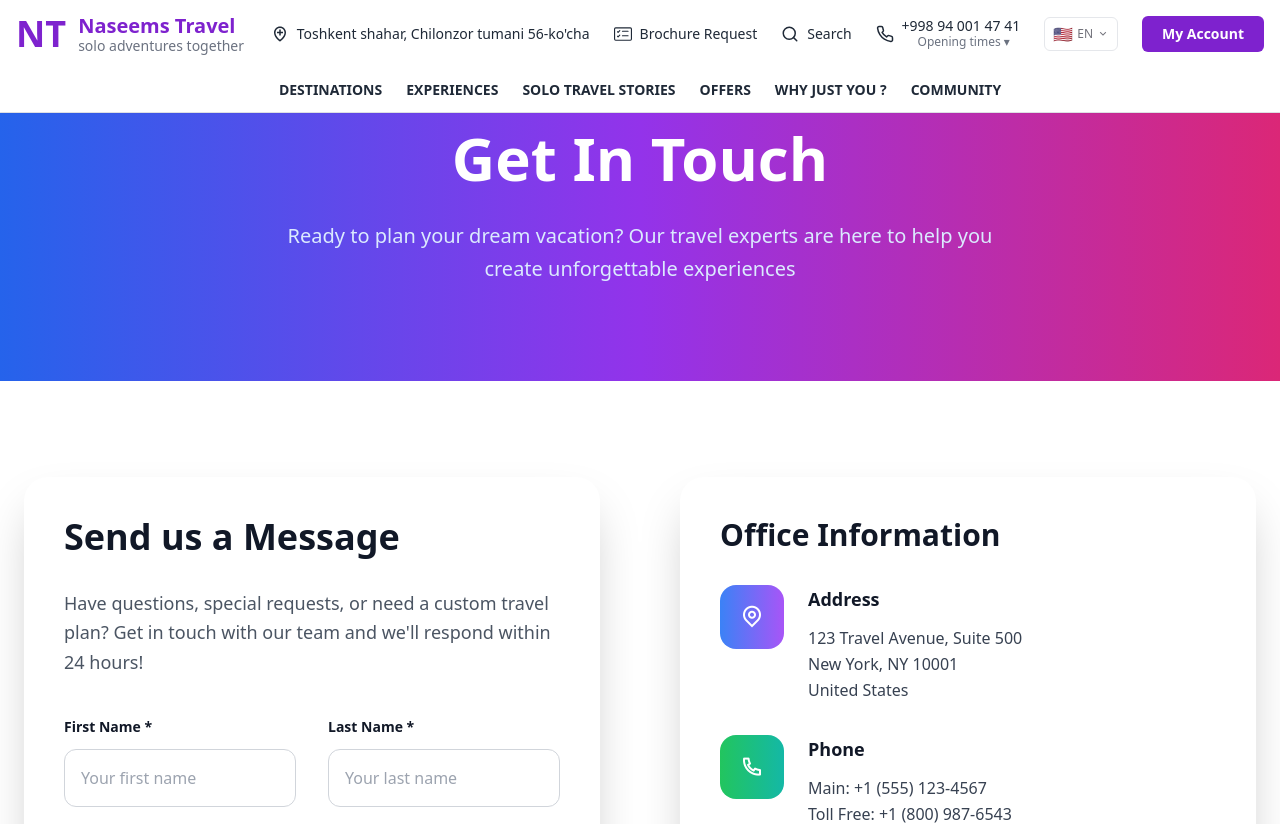
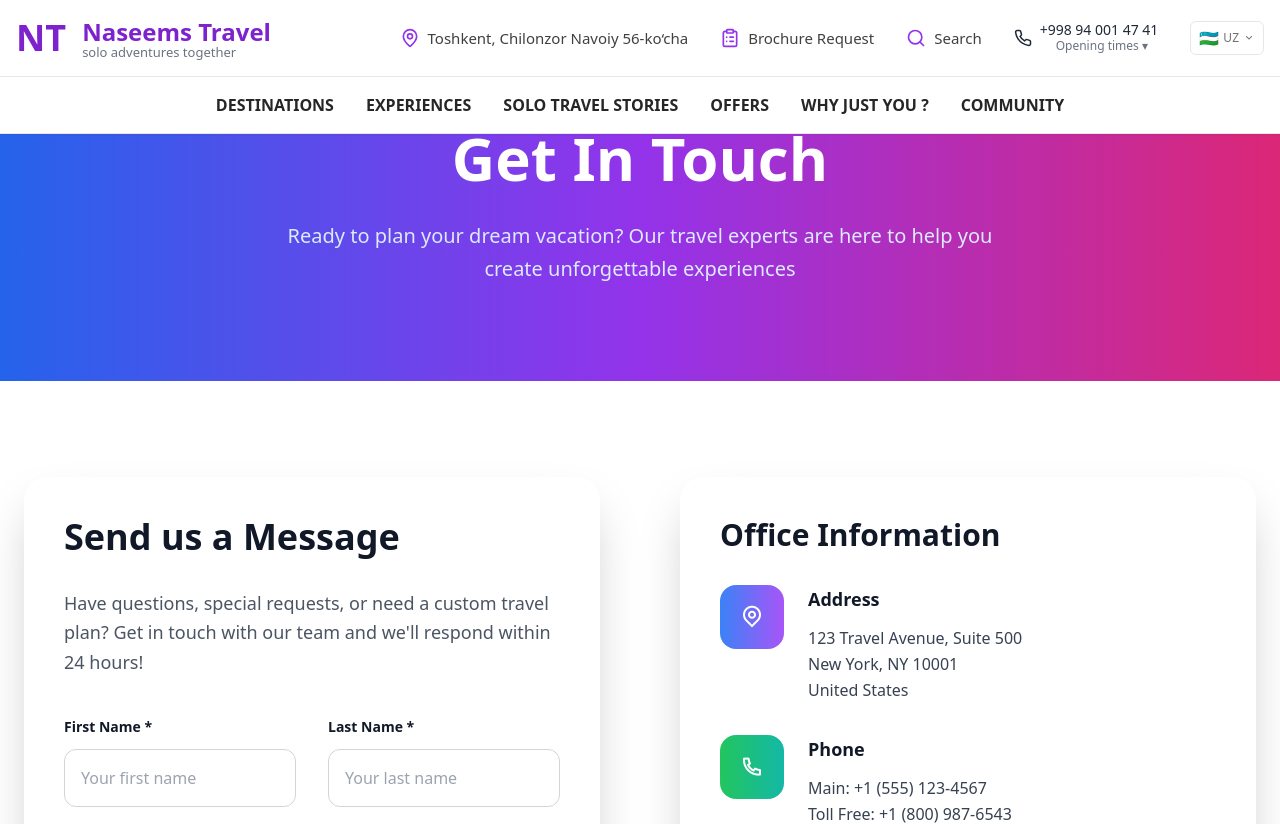
Before and after one commit to Husanjonazamov/naseems-travel-front, a Next.js app: page /contact in a window 1280 px wide. Shown: the top 824 px of the page. Built offline with nearby package versions, Linux system fonts and the light colour scheme.

Commit message:
New g4f version: 0.5.8.0 (current: 0.3.9.7) | pip install -U g4f

```diff
--- a/components/Header.tsx
+++ b/components/Header.tsx
@@ -2,136 +2,101 @@
 
 import Link from 'next/link';
 import { useState } from 'react';
+import { Phone, Search, Menu, X, ClipboardList, MapPin } from 'lucide-react';
 import LanguageSwitcher from './LanguageSwitcher';
-import { FiPhone, FiSearch, FiMenu, FiX } from 'react-icons/fi';
-import { BsCardChecklist } from 'react-icons/bs';
-import { BiLocationPlus } from 'react-icons/bi';
 import PhoneSection from './PhoneSelect';
 
 export default function Header() {
   const [isMenuOpen, setIsMenuOpen] = useState(false);
-  const [isSearchOpen, setIsSearchOpen] = useState(false);
+  const [currentLang, setCurrentLang] = useState('uz');
 
   return (
-    <header className="w-full fixed top-0 z-50 bg-white border-b border-gray-200">
-      {/* Top Bar */}
-      <div className="bg-white">
-        <div className="max-w-[1280px] mx-auto flex justify-between items-center px-4 py-3">
+    <header className="w-full fixed top-0 z-50 bg-white border-b border-gray-200 shadow-sm text-base">
+      {/* Top Section */}
+      <div className="max-w-[1280px] mx-auto px-4 py-4 flex justify-between items-center">
         {/* Logo */}
-          <Link href="/" className="flex items-center gap-3">
-            <div className="text-4xl text-purple-700">
-              <span className="font-bold">NT</span>
-            </div>
+        <Link href="/" className="flex items-center gap-4">
+          <div className="text-4xl font-extrabold text-purple-700">NT</div>
           <div className="leading-tight">
-              <h1 className="text-xl font-semibold text-purple-700">Naseems Travel</h1>
-              <p className="text-sm text-gray-500 -mt-1">solo adventures together</p>
+            <h1 className="text-2xl font-bold text-purple-700">Naseems Travel</h1>
+            <p className="text-[13px] text-gray-500 -mt-1">solo adventures together</p>
           </div>
         </Link>
 
-          {/* Desktop Right Side */}
-          <div className="hidden md:flex items-center gap-6 relative">
-            <div className='flex items-center gap-2 text-sm text-gray-800 transition-all duration-300'>
-              <BiLocationPlus className='text-lg' />
-              <span>Toshkent shahar, Chilonzor tumani 56-ko'cha</span>
+        {/* Desktop Right */}
+        <div className="hidden md:flex items-center gap-8">
+          <div className="flex items-center gap-2 text-neutral-700 text-[15px]">
+            <MapPin size={20} className="text-purple-600" />
+            <span>Toshkent, Chilonzor Navoiy 56-ko‘cha</span>
           </div>
 
-            <div className="flex items-center gap-2 text-sm text-gray-800 transition-all duration-300">
-              <BsCardChecklist className="text-lg" />
+          <div className="flex items-center gap-2 text-neutral-700 text-[15px]">
+            <ClipboardList size={20} className="text-purple-600" />
             <span>Brochure Request</span>
           </div>
 
-            {/* Search */}
-            <div className="flex items-center gap-2 text-sm text-gray-800 relative h-[30px]">
-                <>
-                  <FiSearch
-                    className="text-lg cursor-pointer"
-                    onClick={() => setIsSearchOpen(true)}
-                  />
-                  <span className="cursor-pointer" onClick={() => setIsSearchOpen(true)}>
-                    Search
-                  </span>
-                </>
+          <div className="flex items-center gap-2 cursor-pointer text-neutral-700 text-[15px]">
+            <Search size={20} className="text-purple-600" />
+            <span>Search</span>
           </div>
 
           <PhoneSection />
-            <LanguageSwitcher currentLang="en" onLanguageChange={() => {}} />
 
-            <button className="bg-purple-700 hover:bg-purple-800 text-white px-5 py-2 rounded-md text-sm font-semibold">
-              My Account
-            </button>
+          <LanguageSwitcher currentLang={currentLang} onLanguageChange={setCurrentLang} />
 
         </div>
 
-          {/* Mobile Hamburger */}
+        {/* Mobile Menu Toggle */}
         <div className="md:hidden flex items-center gap-3">
-            {/* LanguageSwitcher mobilda ham ko‘rinadi */}
-            <div className="md:hidden">
-              <LanguageSwitcher currentLang="en" onLanguageChange={() => {}} />
-            </div>
+          <LanguageSwitcher currentLang={currentLang} onLanguageChange={setCurrentLang} />
           <button onClick={() => setIsMenuOpen(!isMenuOpen)}>
-              {isMenuOpen ? <FiX size={22} /> : <FiMenu size={22} />}
+            {isMenuOpen ? <X size={26} /> : <Menu size={26} />}
           </button>
-          </div>
         </div>
       </div>
 
       {/* Mobile Menu */}
       {isMenuOpen && (
-        <div className="md:hidden bg-white border-t border-gray-200 px-4 py-4 space-y-4">
-          <div className="flex items-center gap-2 text-sm text-gray-800">
-            <BsCardChecklist className="text-lg" />
+        <div className="md:hidden bg-white border-t border-gray-200 px-4 py-5 space-y-5 text-neutral-800 text-base">
+          <div className="flex items-center gap-2">
+            <ClipboardList size={20} className="text-purple-600" />
             <span>Brochure Request</span>
           </div>
 
-          <div className="flex items-center gap-2 text-sm text-gray-800">
-            <FiSearch className="text-lg" />
+          <div className="flex items-center gap-2">
+            <Search size={20} className="text-purple-600" />
             <input
               type="text"
               placeholder="Search..."
-              className="border border-gray-300 rounded-md px-2 py-1 w-full"
+              className="border border-gray-300 rounded-md px-3 py-2 w-full"
             />
           </div>
 
-          {/* Mobile nav links */}
-          <div className="flex flex-col gap-3 text-sm font-semibold text-gray-800">
-            <Link href="/">DESTINATIONS</Link>
-            <Link href="/">EXPERIENCEDESTINATIONSS</Link>
-            <Link href="/">SOLO TRAVEL STORIES</Link>
-            <Link href="/">OFFERS</Link>
-            <Link href="/">WHY JUST YOU ?</Link>
-            <Link href="/">COMMUNITY</Link>
+          <div className="flex flex-col gap-4 font-semibold text-[16px]">
+            {['DESTINATIONS', 'EXPERIENCES', 'SOLO TRAVEL STORIES', 'OFFERS', 'WHY JUST YOU ?', 'COMMUNITY'].map((item, idx) => (
+              <Link key={idx} href="/" className="hover:text-purple-700 transition">{item}</Link>
+            ))}
           </div>
 
           <PhoneSection />
 
-          <button className="w-full bg-purple-700 hover:bg-purple-800 text-white py-2 rounded-md text-sm font-semibold">
-            My Account
-          </button>
         </div>
       )}
 
       {/* Desktop Navigation */}
-      <nav className="bg-white shadow-sm hidden md:block">
-        <div className="max-w-[1280px] mx-auto px-4 py-3 flex justify-center gap-6 text-sm font-semibold text-gray-800">
-          {[
-            'DESTINATIONS',
-            'EXPERIENCES',
-            'SOLO TRAVEL STORIES',
-            'OFFERS',
-            'WHY JUST YOU ?',
-            'COMMUNITY',
-          ].map((label, idx) => (
+      <nav className="hidden md:block bg-white border-t">
+        <div className="max-w-[1280px] mx-auto px-4 py-4 flex justify-center gap-8 font-semibold text-[16px] text-neutral-800">
+          {['DESTINATIONS', 'EXPERIENCES', 'SOLO TRAVEL STORIES', 'OFFERS', 'WHY JUST YOU ?', 'COMMUNITY'].map((item, idx) => (
             <Link
               key={idx}
               href="/"
-              className="relative inline-block after:absolute after:bottom-0 after:left-0 after:h-[2px] after:w-0 after:bg-purple-700 after:transition-all after:duration-300 hover:after:w-full"
+              className="relative hover:text-purple-700 transition after:absolute after:bottom-0 after:left-0 after:w-0 after:h-[2px] after:bg-purple-700 after:transition-all after:duration-300 hover:after:w-full"
             >
-              {label}
+              {item}
             </Link>
           ))}
         </div>
       </nav>
-
     </header>
   );
 }
--- a/package.json
+++ b/package.json
@@ -10,6 +10,7 @@
   "dependencies": {
     "@react-google-maps/api": "^2.19.3",
     "framer-motion": "^12.23.12",
+    "lucide-react": "^0.536.0",
     "next": "15.3.2",
     "react": "^19.0.0",
     "react-dom": "^19.0.0",
```
Also changed, not shown: 1 other file (tests, documents, lock files or other folders). Lines whose indentation alone changed are shown as unchanged.
